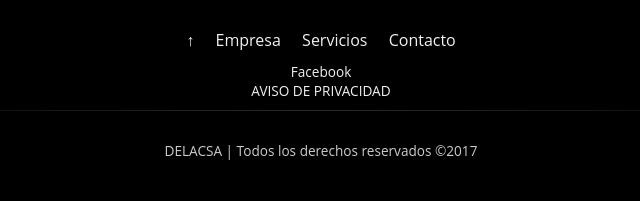
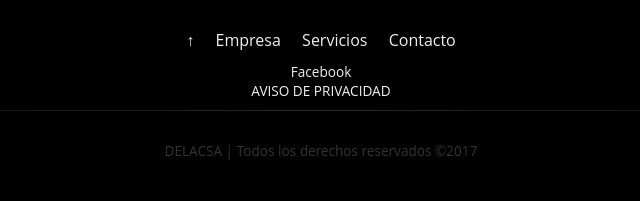
Before and after one commit to hippiechaka/delacsa, a PHP site: page / in a window 1280 px wide. Shown: the part 5563-5764 px from the top of the page, without its empty margins (319-959 px from the left). Run offline with PHP 8.4, Linux system fonts and the light colour scheme.

Commit message:
más del footer

```diff
--- a/css/main.css
+++ b/css/main.css
@@ -1246,7 +1246,7 @@ hr.gradient {
   background-image: -o-linear-gradient(left,rgba(255,255,255,0), rgba(255,255,255,0.168), rgba(255,255,255,0));
   margin:0 0 30px 0;
 }
-.legal{color:#ccc;}
+.legal{color:#333;}
 
 
 /*
```
